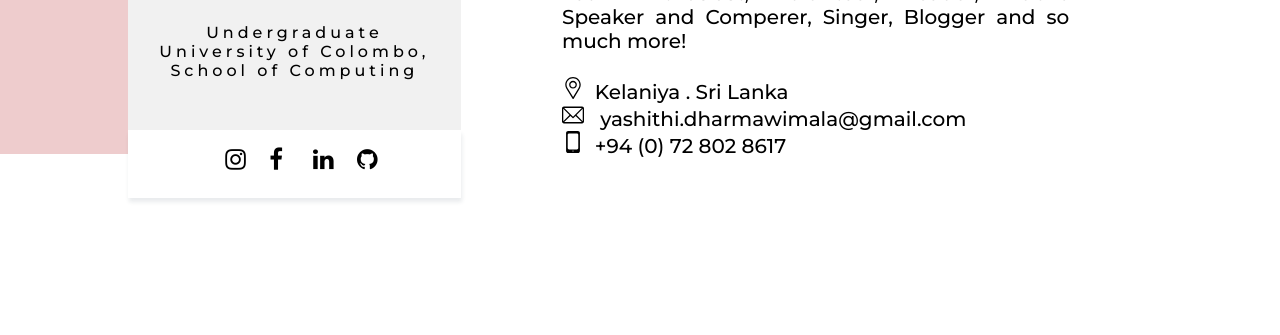
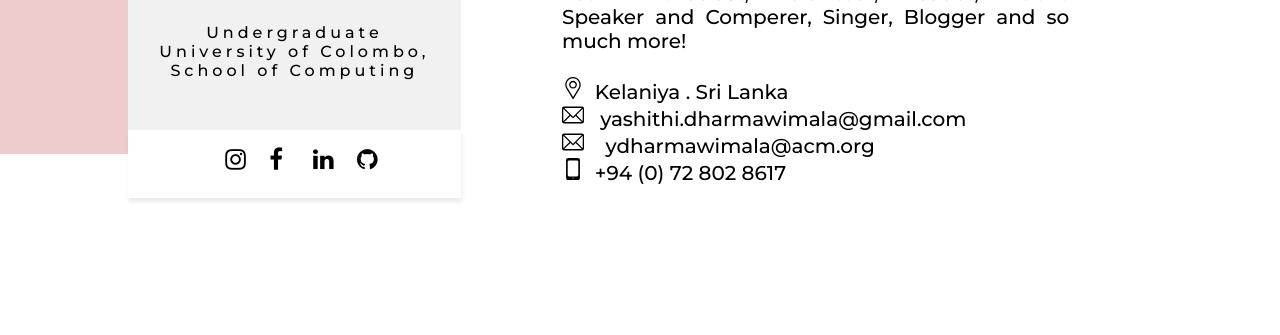
Before and after one commit to Yashithi98/yashithi-dharmawimala, a plain HTML site: page index.html in a window 1280 px wide. Shown: the part 465-800 px from the top of the page. Drawn offline with Linux system fonts and the light colour scheme.

Commit message:
Added an email

```diff
--- a/index.html
+++ b/index.html
@@ -48,6 +48,9 @@
        <div class = "iconGroup">
          <svg version="1.1" id="Capa_1" xmlns="http://www.w3.org/2000/svg" xmlns:xlink="http://www.w3.org/1999/xlink" x="0px" y="0px" viewBox="0 0 512 512" style="enable-background:new 0 0 512 512;" xml:space="preserve"> <g> <g> <path d="M256,0C156.748,0,76,80.748,76,180c0,33.534,9.289,66.26,26.869,94.652l142.885,230.257 c2.737,4.411,7.559,7.091,12.745,7.091c0.04,0,0.079,0,0.119,0c5.231-0.041,10.063-2.804,12.75-7.292L410.611,272.22 C427.221,244.428,436,212.539,436,180C436,80.748,355.252,0,256,0z M384.866,256.818L258.272,468.186l-129.905-209.34 C113.734,235.214,105.8,207.95,105.8,180c0-82.71,67.49-150.2,150.2-150.2S406.1,97.29,406.1,180 C406.1,207.121,398.689,233.688,384.866,256.818z"/> </g> </g> <g> <g> <path d="M256,90c-49.626,0-90,40.374-90,90c0,49.309,39.717,90,90,90c50.903,0,90-41.233,90-90C346,130.374,305.626,90,256,90z M256,240.2c-33.257,0-60.2-27.033-60.2-60.2c0-33.084,27.116-60.2,60.2-60.2s60.1,27.116,60.1,60.2 C316.1,212.683,289.784,240.2,256,240.2z"/> </g> </g></svg>&nbsp;&nbsp;Kelaniya . Sri Lanka<br>
          <svg version="1.1" id="Capa_1" xmlns="http://www.w3.org/2000/svg" xmlns:xlink="http://www.w3.org/1999/xlink" x="0px" y="0px" viewBox="0 0 512 512" style="enable-background:new 0 0 512 512;" xml:space="preserve"> <g> <g> <path d="M467,61H45C20.218,61,0,81.196,0,106v300c0,24.72,20.128,45,45,45h422c24.72,0,45-20.128,45-45V106 C512,81.28,491.872,61,467,61z M460.786,91L256.954,294.833L51.359,91H460.786z M30,399.788V112.069l144.479,143.24L30,399.788z M51.213,421l144.57-144.57l50.657,50.222c5.864,5.814,15.327,5.795,21.167-0.046L317,277.213L460.787,421H51.213z M482,399.787 L338.213,256L482,112.212V399.787z"/> </g> </g></svg> &nbsp;&nbsp;yashithi.dharmawimala@gmail.com<br>
+         <svg version="1.1" id="Capa_1" xmlns="http://www.w3.org/2000/svg" xmlns:xlink="http://www.w3.org/1999/xlink" x="0px" y="0px" viewBox="0 0 512 512" style="enable-background:new 0 0 512 512;" xml:space="preserve"> <g> <g> <path d="M467,61H45C20.218,61,0,81.196,0,106v300c0,24.72,20.128,45,45,45h422c24.72,0,45-20.128,45-45V106 C512,81.28,491.872,61,467,61z M460.786,91L256.954,294.833L51.359,91H460.786z M30,399.788V112.069l144.479,143.24L30,399.788z M51.213,421l144.57-144.57l50.657,50.222c5.864,5.814,15.327,5.795,21.167-0.046L317,277.213L460.787,421H51.213z M482,399.787 L338.213,256L482,112.212V399.787z"/> </g> </g></svg> &nbsp;&nbsp; ydharmawimala@acm.org<br>
+
+
          <svg version="1.1" id="Capa_1" xmlns="http://www.w3.org/2000/svg" xmlns:xlink="http://www.w3.org/1999/xlink" x="0px" y="0px" viewBox="0 0 387.2 387.2" style="enable-background:new 0 0 387.2 387.2;" xml:space="preserve"> <g> <g> <path d="M304.8,10.84l0-0.04C297.927,3.891,288.585,0.004,278.84,0H108.32C88.067,0.066,71.666,16.467,71.6,36.72v313.72 c0.004,9.745,3.891,19.087,10.8,25.96c6.863,6.899,16.189,10.785,25.92,10.8h170.56c9.731-0.015,19.057-3.901,25.92-10.8 c6.899-6.863,10.785-16.189,10.8-25.92V36.76C315.585,27.029,311.699,17.703,304.8,10.84z M193.6,362.28L193.6,362.28 c-5.479,0-9.92-4.441-9.92-9.92c0-5.479,4.441-9.92,9.92-9.92c5.479,0,9.92,4.441,9.92,9.92 C203.52,357.839,199.079,362.28,193.6,362.28z M286.44,300c0,13.255-10.745,24-24,24H124.72c-13.255,0-24-10.745-24-24V66.2 c0-13.255,10.745-24,24-24h137.76c13.255,0,24,10.745,24,24L286.44,300z"/> </g> </g></svg>&nbsp;&nbsp;+94 (0) 72 802 8617<br>
      </div></div>
      </div>
```
